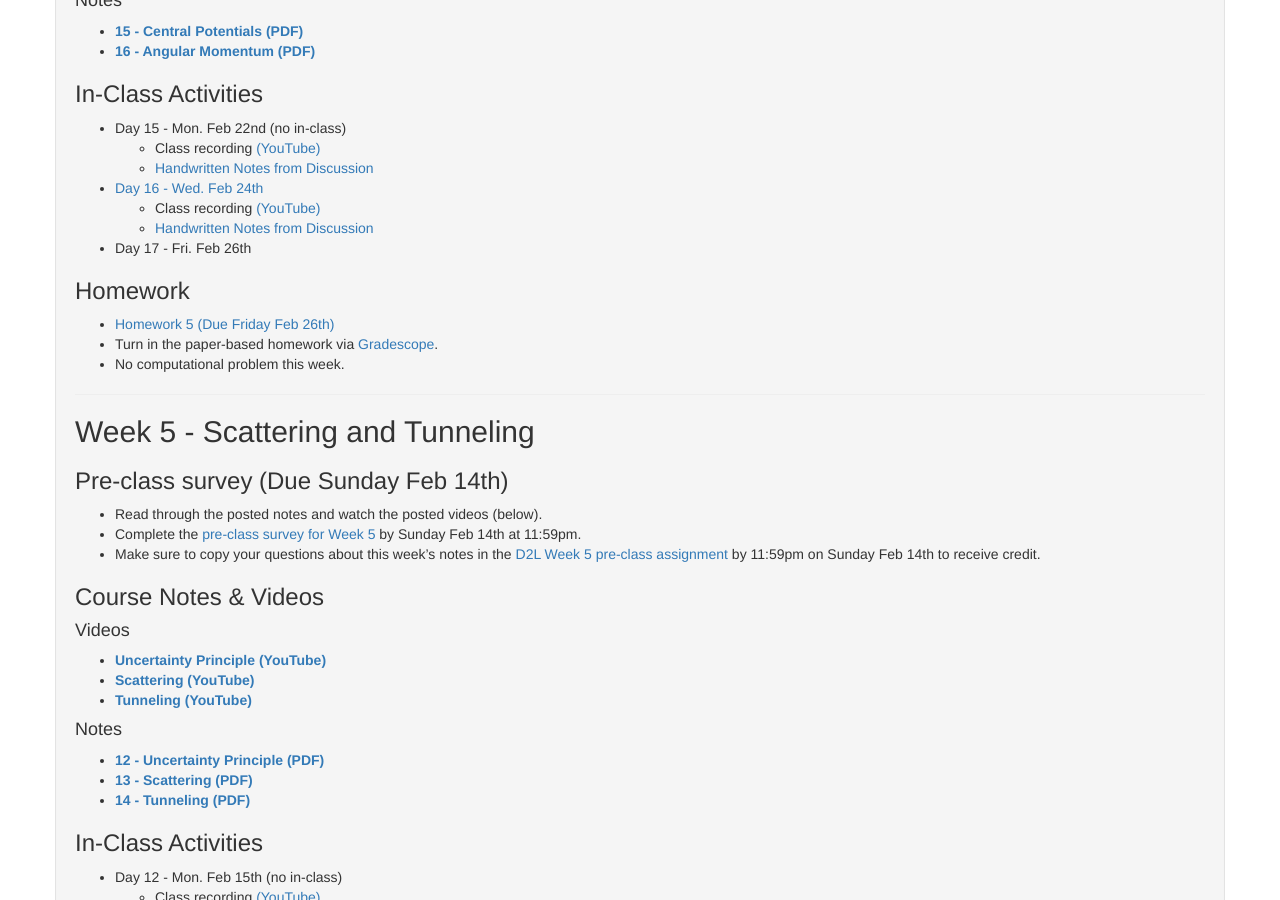
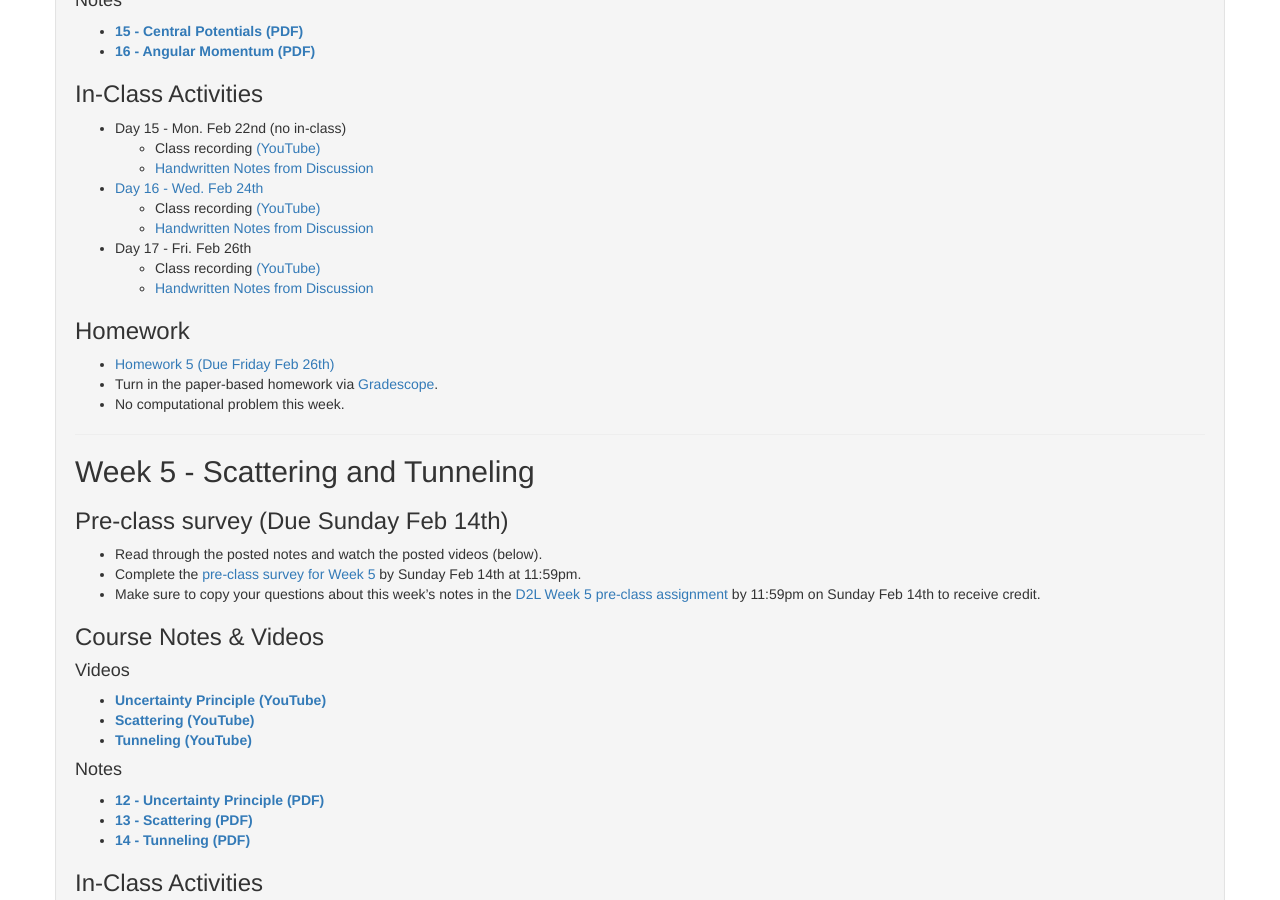
Before and after one commit to dannycab/phy472msu_s2021, a Jekyll site: the page built from notes/index.md, in a window 1280 px wide and 900 px high, scrolled down 1095 px. Built offline with Jekyll 4.4.1, drawn with Linux system fonts in a browser that asks for light colours.

Commit message:
added day 17

```diff
--- a/notes/index.md
+++ b/notes/index.md
@@ -69,6 +69,8 @@
   * Class recording [(YouTube)](https://www.youtube.com/watch?v=3HzMB1779_c)
   * [Handwritten Notes from Discussion](./in-class/Day_16.pdf)
 * Day 17 - Fri. Feb 26th
+  * Class recording [(YouTube)](https://www.youtube.com/watch?v=8yGDQcpbXIc)
+  * [Handwritten Notes from Discussion](./in-class/Day_17.pdf)
 
 ### Homework
 
```
Also changed, not shown: 1 other file.
